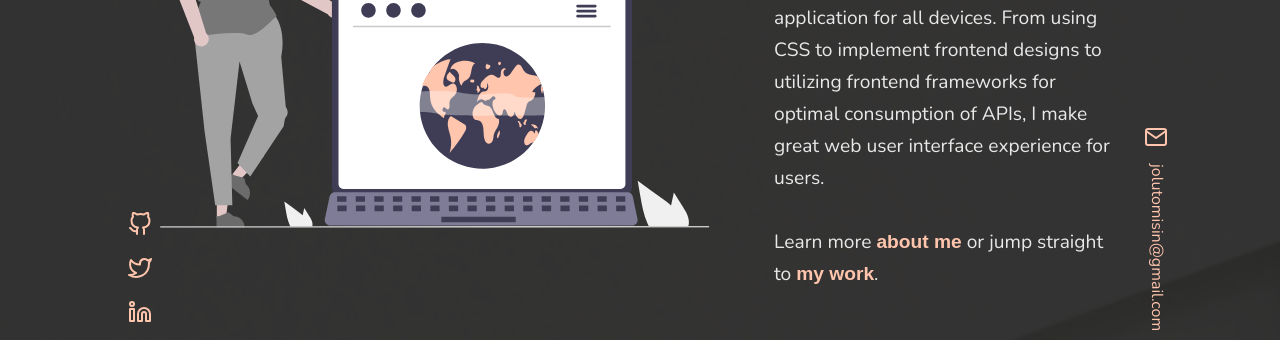
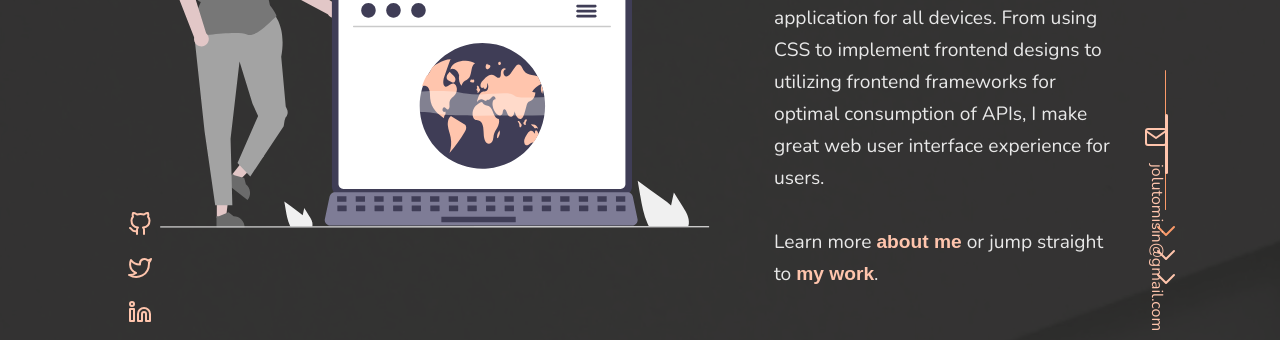
Before and after one commit to Oluwajuwonomoyele/my-portfolio, a React (Create React App) app: page / in a window 1280 px wide. Shown: the part 353-693 px from the top of the page. Built offline with nearby package versions, Linux system fonts and the light colour scheme; the HTML template or start-up script is replaced by a standard one.

Commit message:
add nav arrow

```diff
--- a/src/App.js
+++ b/src/App.js
@@ -3,7 +3,7 @@ import { ThemeProvider } from "styled-components";
 import ScrollToTop from "./ScrollToTop";
 import AnimatedCursor from 'react-animated-cursor';
 import Home from "./pages/Home";
-import { useState } from "react";
+import { useState, useEffect } from "react";
 import Preloader from "./components/Preloader";
 
 function App() {
@@ -18,9 +18,11 @@ function App() {
 
   const [ pageLoaded, setPageLoaded ] = useState(false)
 
-  setTimeout(() => {
-    setPageLoaded(true)
-  }, 4700)
+  useEffect(() => {
+    setTimeout(() => {
+      setPageLoaded(true)
+    }, 4700)
+  }, [])
 
   return (
     <Router>
--- a/src/components/Hero/Hero.styles.js
+++ b/src/components/Hero/Hero.styles.js
@@ -19,6 +19,7 @@ export const HeroContainer = styled.div`
     display: flex;
     align-items: center;
     gap: 4rem;
+    position: relative;
 
     @media screen and (max-width: 768px) {
         flex-direction: column;
@@ -168,3 +169,108 @@ export const Line = styled.div`
     height: 100px;
     background-color: ${props => props.theme.colors.primary};
 `
+export const Scroll = styled.div`
+    position: absolute;
+    right: 8%;
+    bottom: 10%;
+
+    @media screen and (max-width: 425px) {
+        position: relative;
+        right: 0;
+        top: 0;
+        align-self: center;
+    }
+
+`
+export const ScrollContainer = styled.div`
+    display: flex;
+    flex-direction: column;
+    align-items: center;
+    justify-content: center;
+    gap: 0.5rem;
+`
+
+export const Lining = styled.div`
+    height: 140px;
+    background-color:${props => props.theme.colors.primary2};
+    width: 1px;
+    border-radius: 20px;
+    position: relative;
+`
+const osci = keyframes`
+ 0% {
+    top: 0;
+ }
+ 100% {
+    top: 57%;
+ }
+`
+
+export const Bolt = styled.div`
+    position: absolute;
+    width: 3px;
+    max-width: 3px;
+    height: 60px;
+    top: 0;
+    margin: 0 auto;
+    background-color: ${props => props.theme.colors.primary};
+    border-radius: 20px;
+    animation: ${osci} 2.5s infinite;
+`
+const first = keyframes`
+    0%{
+        stroke: #ffc5ad;
+    }
+    30% {
+        stroke: #fb9a69;
+    }
+    70%{
+        stroke: #F5C2A9;
+    }
+    100%{
+        stroke: #ffc5ad;
+    }
+`
+const second = keyframes`
+    0%{
+        stroke: #fb9a69;
+    }
+    30% {
+        stroke: #ffc5ad;
+    }
+    70%{
+        stroke: #F5C2A9;
+    }
+    100%{
+        stroke: #fb9a69;
+    }
+`
+const third = keyframes`
+    0%{
+        stroke: #ffc5ad;
+    }
+    30% {
+        stroke: #ffc5ad;
+    }
+    70%{
+        stroke: #fb9a69;
+    }
+    100%{
+        stroke: #F5C2A9;
+    }
+`
+export const Arrows = styled.div`
+    display: flex;
+    flex-direction: column;
+
+    svg:nth-of-type(1){
+        animation: ${first} 3s infinite;
+    }
+    svg:nth-of-type(2){
+        animation: ${second} 3s infinite;
+    }
+    svg:nth-of-type(3){
+        animation: ${third} 3s infinite;
+    }
+
+`
--- a/src/components/Hero/index.js
+++ b/src/components/Hero/index.js
@@ -1,4 +1,4 @@
-import { HeroSection, HeroContainer, HeroImgContainer, HeroImg, HeroContent, HeroHeader, HeroText, HeroText2, ContactsContainer, ContactsContainer2, Contacts, Line } from "./Hero.styles";
+import { HeroSection, HeroContainer, HeroImgContainer, HeroImg, HeroContent, HeroHeader, HeroText, HeroText2, ContactsContainer, ContactsContainer2, Contacts, Line, Scroll, ScrollContainer, Bolt, Lining, Arrows } from "./Hero.styles";
 import { FiGithub, FiTwitter, FiLinkedin, FiMail } from 'react-icons/fi'
 import { Link } from "react-scroll";
 import Typed from "react-typed";
@@ -22,7 +22,21 @@ const Hero = () => {
                     <HeroText>I am a frontend web developer based in Lagos, Nigeria able to develop responsive, user-friendly web application for all devices. From using CSS to implement frontend designs to utilizing frontend frameworks for optimal consumption of APIs, I make great web user interface experience for users.</HeroText>
                     <HeroText2>Learn more <Link to='about' href="#" smooth={true} spy={true} duration={500} offset={-100}>about me</Link> or jump straight to <Link to='projects' href="#" smooth={true} spy={true} duration={500} offset={-100}>my work</Link>.</HeroText2>
                 </HeroContent>
+
+                <Scroll>
+                    <ScrollContainer>
+                        <Lining>
+                            <Bolt></Bolt>
+                        </Lining>
+                        <Arrows>
+                          <svg width="24" height="24" viewBox="0 0 24 24" fill="none" xmlns="http://www.w3.org/2000/svg"><path d="M4 9L12 17L20 9" stroke="" strokeWidth="2" strokeLinecap="round" strokeLinejoin="round"></path></svg>
+                          <svg width="24" height="24" viewBox="0 0 24 24" fill="none" xmlns="http://www.w3.org/2000/svg"><path d="M4 9L12 17L20 9" stroke="" strokeWidth="2" strokeLinecap="round" strokeLinejoin="round"></path></svg>
+                          <svg width="24" height="24" viewBox="0 0 24 24" fill="none" xmlns="http://www.w3.org/2000/svg"><path d="M4 9L12 17L20 9" stroke="" strokeWidth="2" strokeLinecap="round" strokeLinejoin="round"></path></svg>
+                        </Arrows>
+                    </ScrollContainer>
+                </Scroll>
             </HeroContainer>
+
             <ContactsContainer>
                 <Contacts>
                     <a href="https://github.com/oluwajuwonomoyele" aria-label='Link to my github profile'>
@@ -37,6 +51,7 @@ const Hero = () => {
                 </Contacts>
                 <Line></Line>
             </ContactsContainer>
+
             <ContactsContainer2>
                 <Contacts>
                     <a href="mailto:jolutomisin@gmail.com" aria-label='Link to send me a mail'>
```
